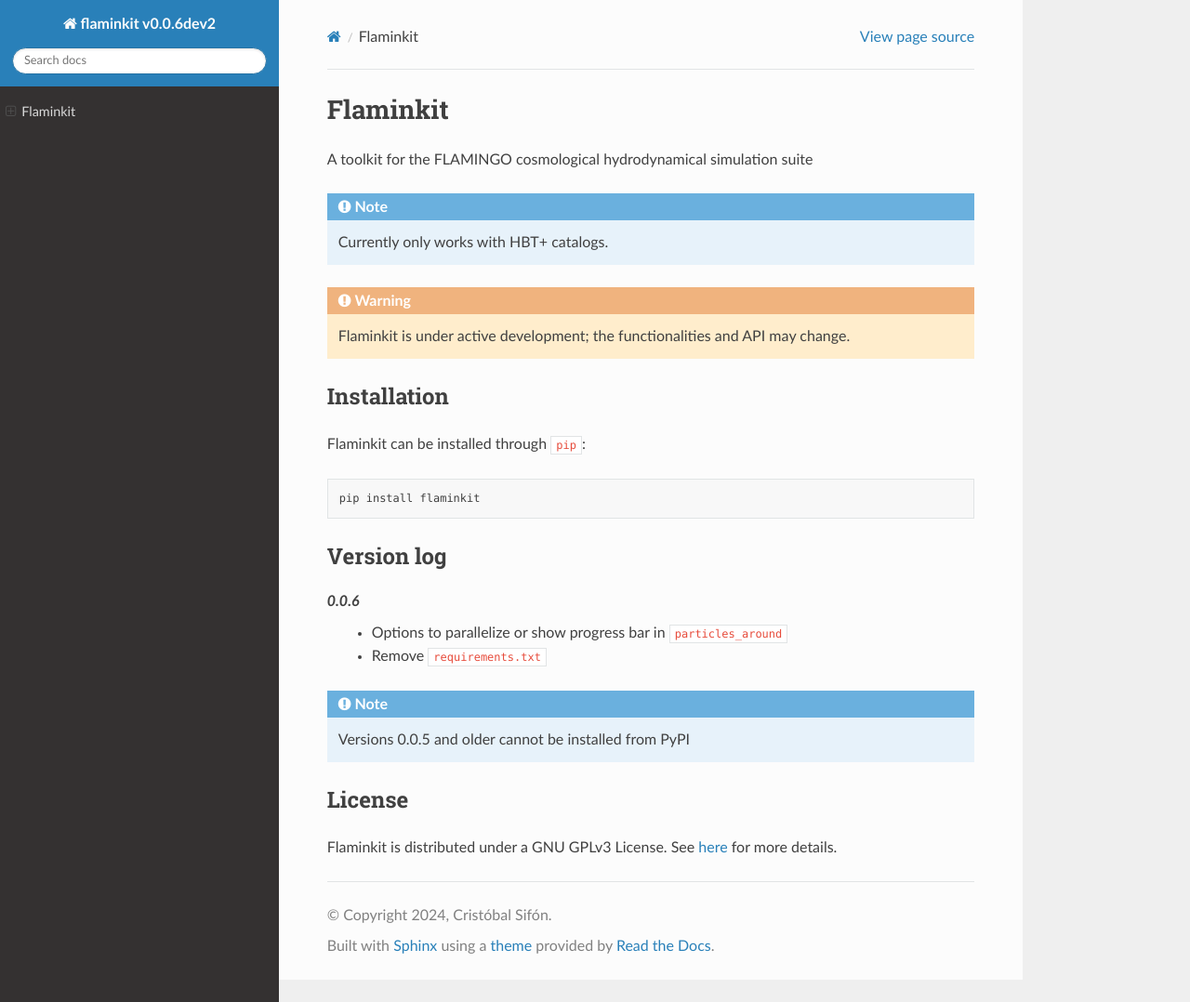
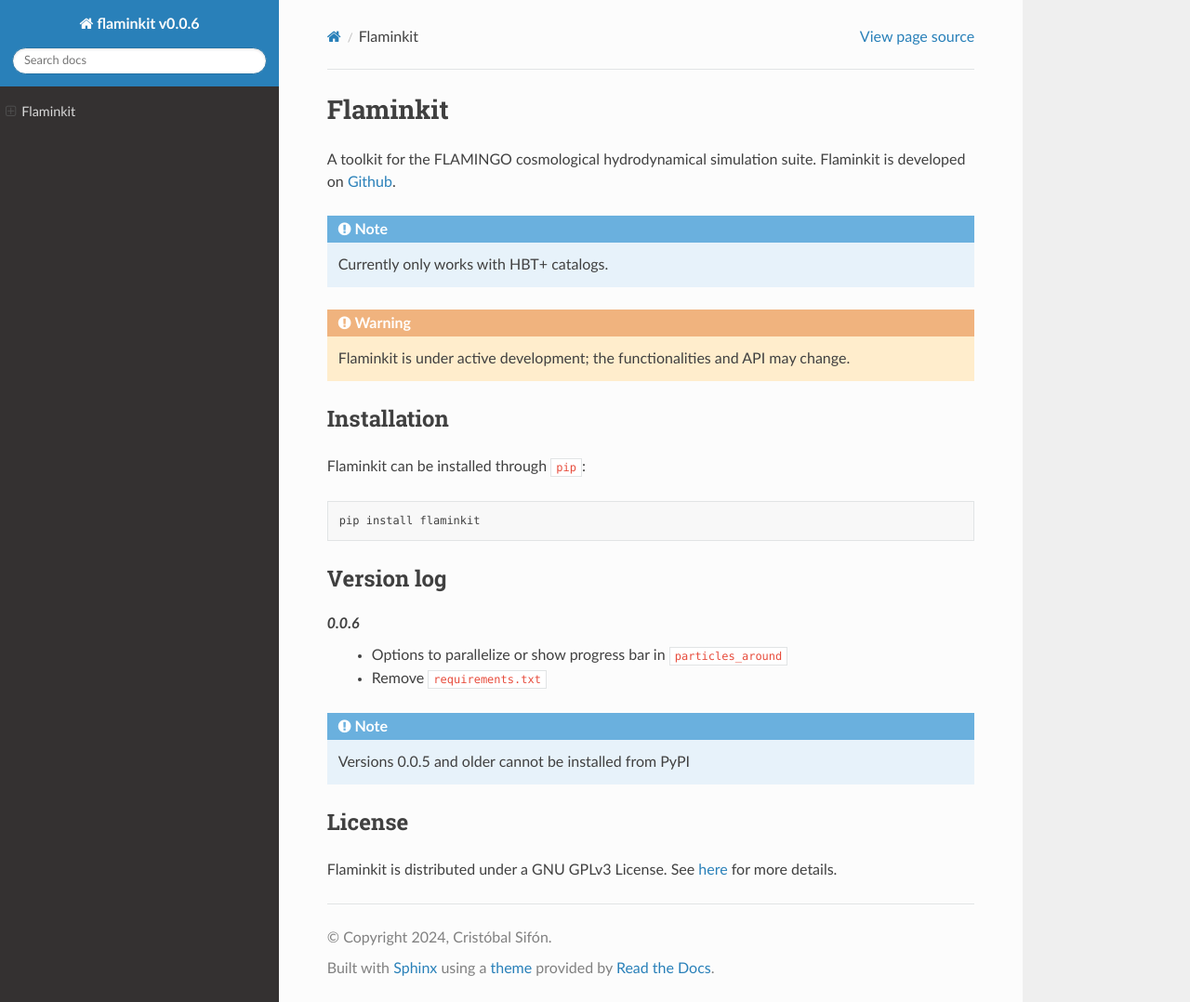
Before and after one commit to cristobal-sifon/flaminkit, a Sphinx documentation site: the page built from docs/index.rst, in a window 1280 px wide and 1078 px high. Shown: the whole window at 93% size. Built offline with Sphinx 7.4.7 and the Read the Docs theme 2.0.0, drawn with Linux system fonts in a browser that asks for light colours; pages that are not in the unit, such as notebooks, are missing from menus.

Commit message:
new version

```diff
--- a/docs/index.rst
+++ b/docs/index.rst
@@ -1,7 +1,7 @@
 Flaminkit
 =========
 
-A toolkit for the FLAMINGO cosmological hydrodynamical simulation suite
+A toolkit for the FLAMINGO cosmological hydrodynamical simulation suite. Flaminkit is developed on `Github <https://github.com/cristobal-sifon/flaminkit>`_.
 
 .. note::
     Currently only works with HBT+ catalogs.
--- a/src/flaminkit/__init__.py
+++ b/src/flaminkit/__init__.py
@@ -2,4 +2,4 @@
 
 from .core import *
 
-__version__ = "0.0.6dev2"
+__version__ = "0.0.6"
```
